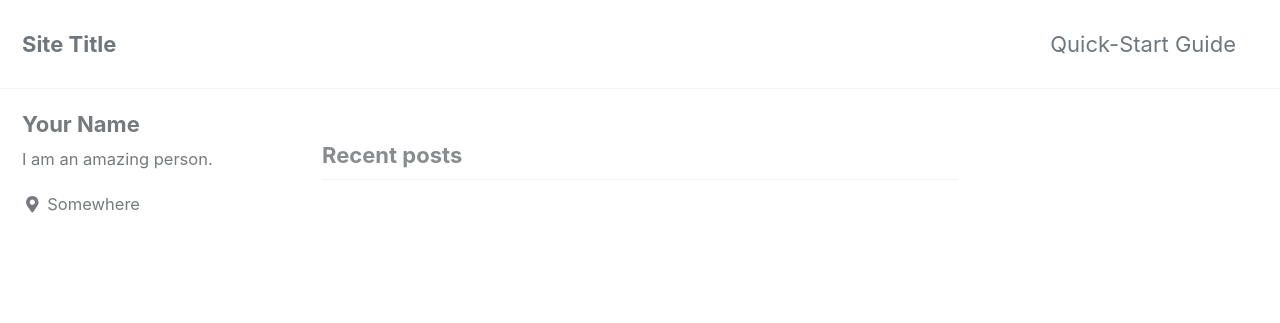
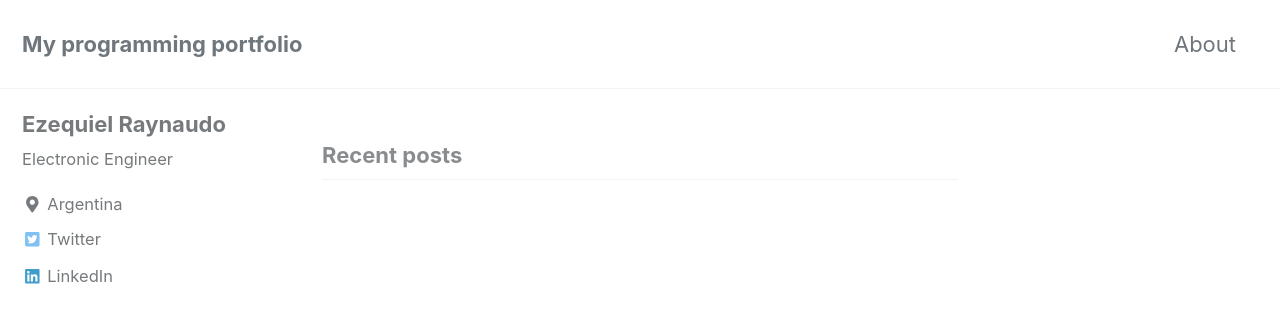
Before and after one commit to raynaudoe/raynaudoe.github.io, a Jekyll site: the page built from index.html, in a window 1280 px wide and 900 px high. Shown: the top 323 px of the window. Built offline with Jekyll 4.4.1, drawn with Linux system fonts in a browser that asks for light colours; cached includes are drawn as plain includes; nearby versions of some CDN libraries; the list of posts is cut into pages by our own code.

Commit message:
Added empty about page.

```diff
--- a/_config.yml
+++ b/_config.yml
@@ -16,7 +16,7 @@ minimal_mistakes_skin    : "default" # "air", "aqua", "contrast", "dark", "dirt"
 
 # Site Settings
 locale                   : "en-US"
-title                    : "Site Title"
+title                    : "My programming portfolio"
 title_separator          : "-"
 name                     : "Ezequiel Raynaudo"
 description              : "My programming portfolio"
@@ -101,11 +101,12 @@ analytics:
 
 # Site Author
 author:
-  name             : "Your Name"
+  name             : "Ezequiel Raynaudo"
   avatar           : # path of avatar image, e.g. "/assets/images/bio-photo.jpg"
-  bio              : "I am an amazing person."
-  location         : "Somewhere"
+  bio              : "Electronic Engineer"
+  location         : "Argentina"
   email            :
+  linkedin         : "linkedin"
   links:
     - label: "Email"
       icon: "fas fa-fw fa-envelope-square"
@@ -115,7 +116,7 @@ author:
       # url: "https://your-website.com"
     - label: "Twitter"
       icon: "fab fa-fw fa-twitter-square"
-      # url: "https://twitter.com/"
+      url: "https://twitter.com/eze1310"
     - label: "Facebook"
       icon: "fab fa-fw fa-facebook-square"
       # url: "https://facebook.com/"
@@ -137,7 +138,7 @@ footer:
       # url:
     - label: "GitHub"
       icon: "fab fa-fw fa-github"
-      # url:
+      url: raynaudoe
     - label: "GitLab"
       icon: "fab fa-fw fa-gitlab"
       # url:
@@ -288,3 +289,10 @@ defaults:
       comments: # true
       share: true
       related: true
+  # _posts
+  - scope:
+      path: ""
+      type: pages
+    values:
+      layout: single
+      author_profile: true
--- a/_data/navigation.yml
+++ b/_data/navigation.yml
@@ -1,7 +1,7 @@
 # main links
 main:
-  - title: "Quick-Start Guide"
-    url: https://mmistakes.github.io/minimal-mistakes/docs/quick-start-guide/
+  - title: "About"
+    url: /_pages/about/
   # - title: "About"
   #   url: https://mmistakes.github.io/minimal-mistakes/about/
   # - title: "Sample Posts"
--- /dev/null
+++ b/_pages/about.md
@@ -0,0 +1,4 @@
+---
+title: "About"
+permalink: /about/
+---
```
